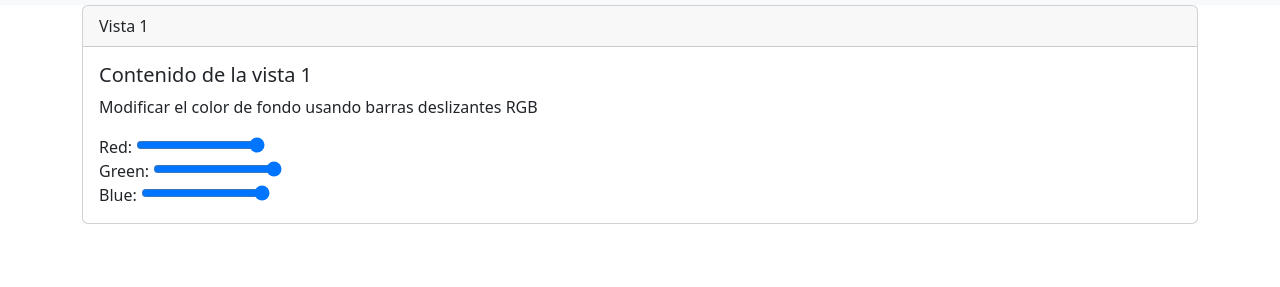
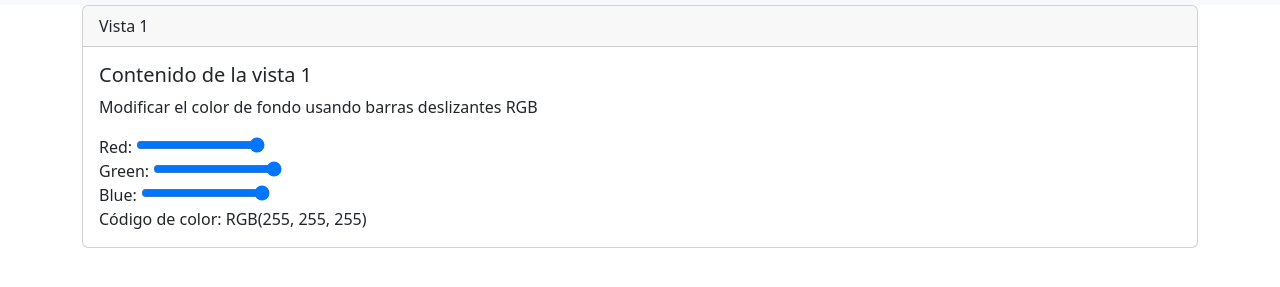
Before and after one commit to lysanderNocturn/practicaGit, a plain HTML site: page index.html in a window 1280 px wide. Shown: the part 51-338 px from the top of the page. Drawn offline with nearby package versions, Linux system fonts and the light colour scheme.

Commit message:
commit de script

```diff
--- a/index.html
+++ b/index.html
@@ -62,7 +62,33 @@
             </div>
         </div>
     </div>
+    <script>
+        window.addEventListener('DOMContentLoaded', function() {
+            var card = document.getElementById('card');
+            var redRange = document.getElementById('red');
+            var greenRange = document.getElementById('green');
+            var blueRange = document.getElementById('blue');
+            var colorCodesDiv = document.getElementById('colorCodes');
 
+            function updateColor() {
+                var redValue = redRange.value;
+                var greenValue = greenRange.value;
+                var blueValue = blueRange.value;
+
+                card.style.backgroundColor = 'rgb(' + redValue + ', ' + greenValue + ', ' + blueValue + ')';
+
+                // Actualizamos la etiqueta con los códigos de color seleccionados
+                colorCodesDiv.innerText = 'Código de color: RGB(' + redValue + ', ' + greenValue + ', ' + blueValue + ')';
+            }
+
+            redRange.addEventListener('input', updateColor);
+            greenRange.addEventListener('input', updateColor);
+            blueRange.addEventListener('input', updateColor);
+
+            // Inicializamos el color y los códigos de color al cargar la página
+            updateColor();
+        });
+    </script>
 
 </body>
 </html>
```
